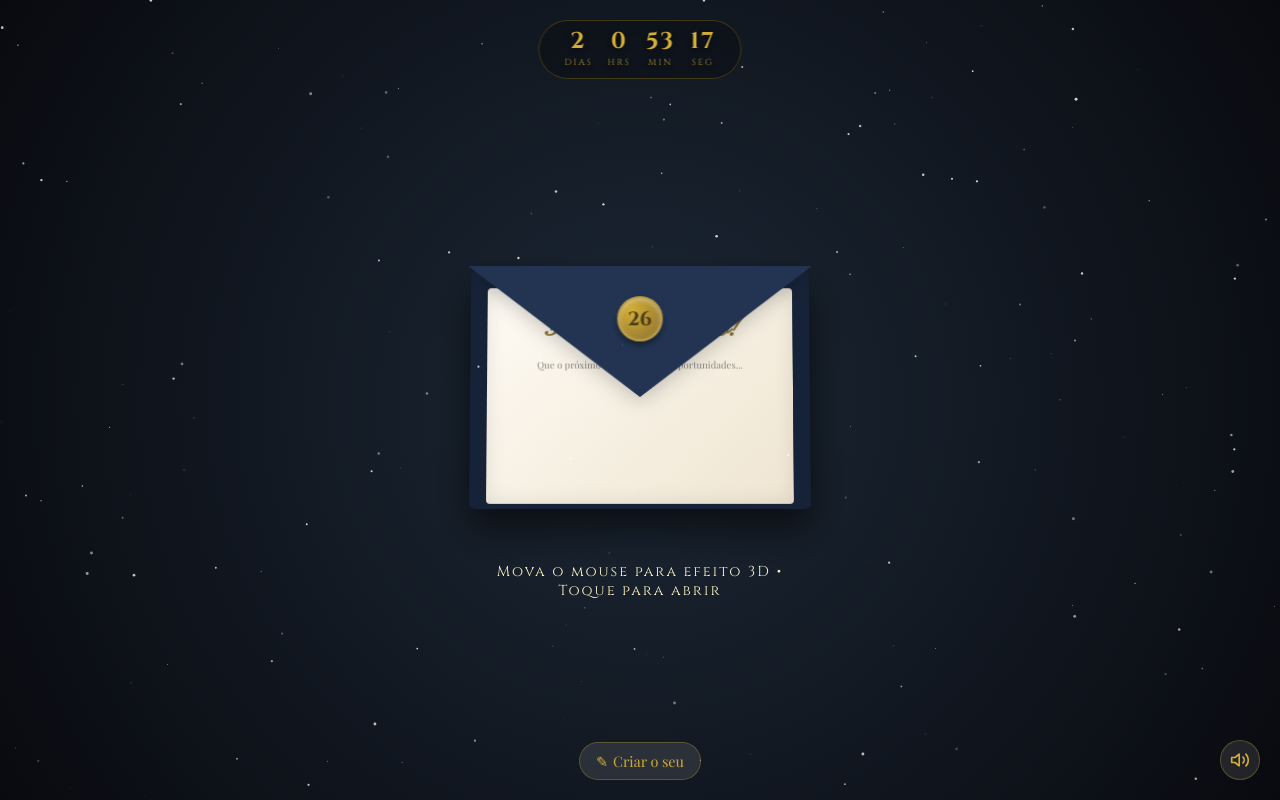
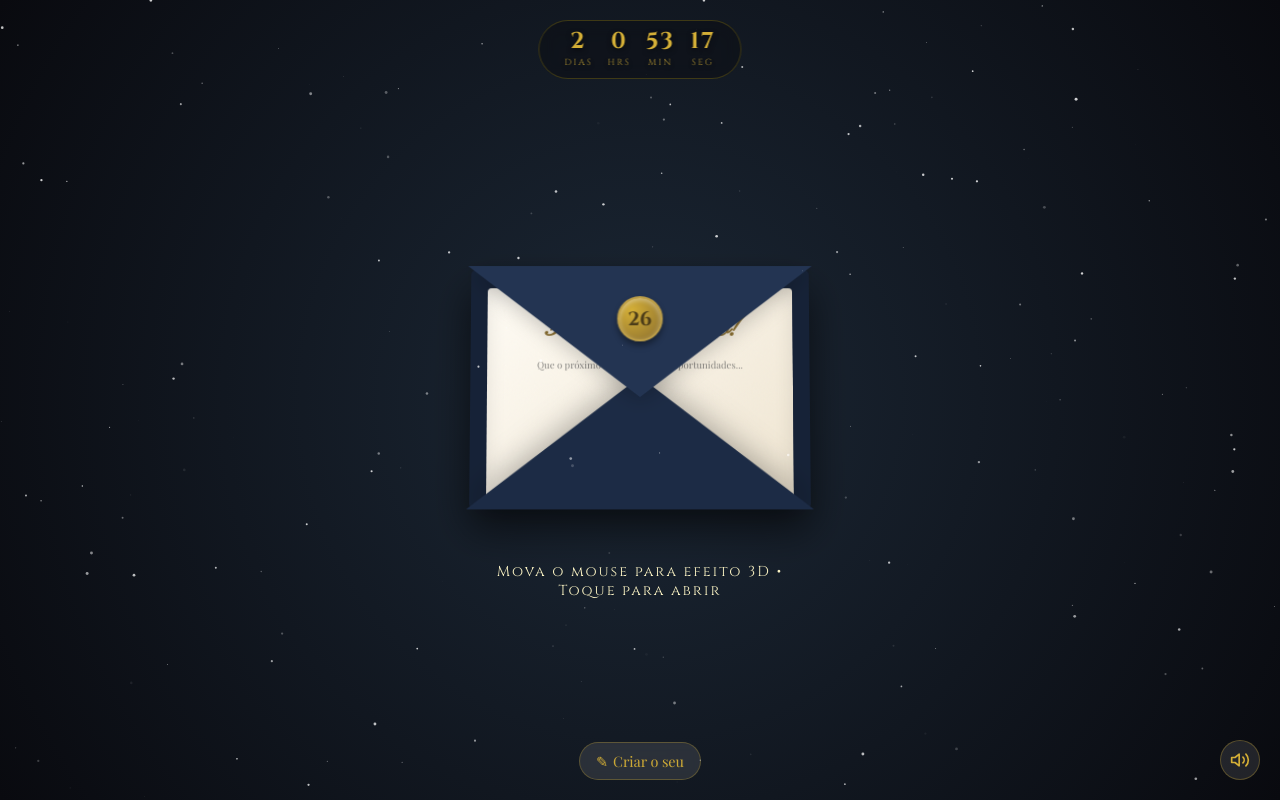
Before and after one commit to raillen/happy-new-year-letter, a plain HTML site: page index.html in a window 1280 px wide. Drawn offline with nearby package versions, Linux system fonts and the light colour scheme; animation ran at ten frames a second; a web font is replaced by a local one.

Commit message:
Fix envelope pocket visibility

```diff
--- a/index.html
+++ b/index.html
@@ -59,7 +59,7 @@
                 </div>
             </div>
 
-            <div class="envelope-front">
+            <div class="envelope-pocket">
                 <!-- Camada Holográfica (Foil) -->
                 <div class="foil-layer" id="foil-layer"></div>
             </div>
```
